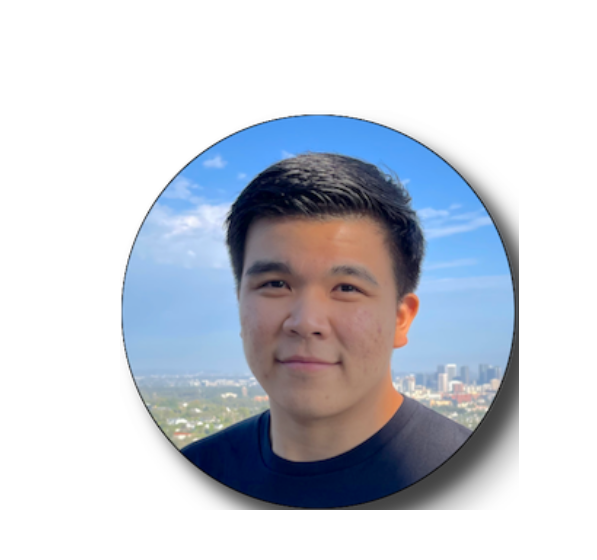
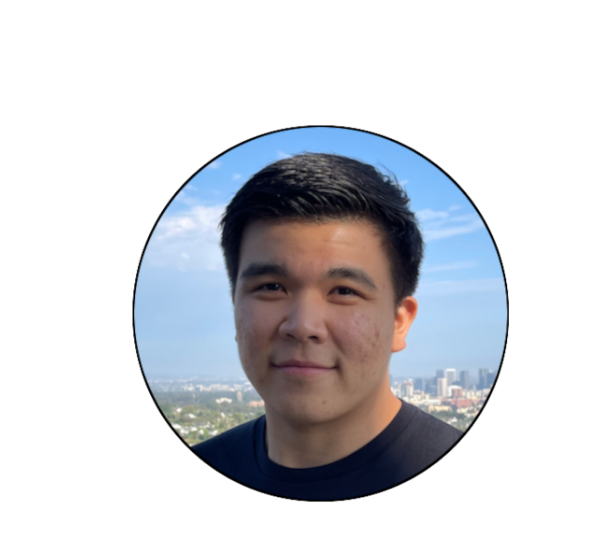
Before and after one commit to SivmengO/HTML-CSS-JS-Portfolio, a plain HTML site: page index.HTML in a window 1280 px wide. Shown: the part 174-734 px from the top of the page, 140-737 px from the left. Drawn offline with Linux system fonts and the light colour scheme.

Commit message:
change new profile

```diff
--- a/index.HTML
+++ b/index.HTML
@@ -39,7 +39,7 @@
     </nav>
     <section id="profile">
         <div class="section_pic-container">
-            <img src="./assets/profile-1.png" alt="Nick Oeng profile picture"
+            <img src="./assets/profile.pic.web.2.png" alt="Nick Oeng profile picture"
             >
         </div>
         <div class="section_text">
```
Also changed, not shown: assets/profile.pic.web.2.png (added).
